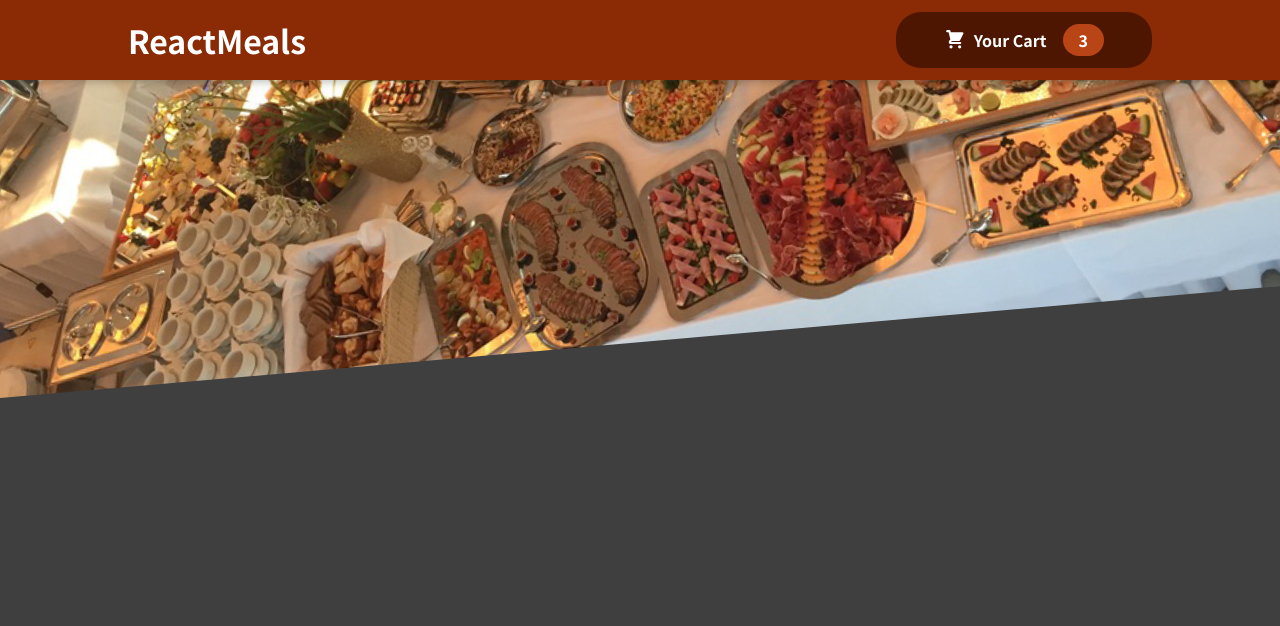
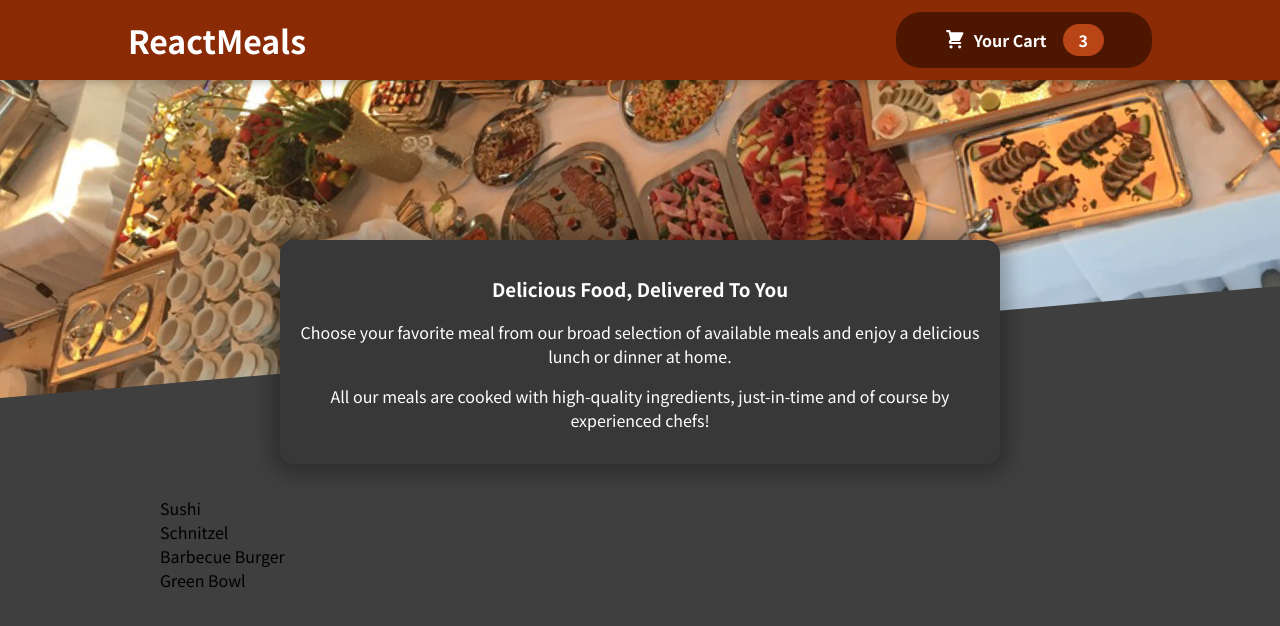
Before and after one commit to RahulFernando/Food-Ordering-React, a React (Create React App) app: page / in a window 1280 px wide. Shown: the top 626 px of the page. Built offline with nearby package versions, Linux system fonts and the light colour scheme.

Commit message:
meals component

```diff
--- a/src/App.js
+++ b/src/App.js
@@ -1,9 +1,13 @@
 import Header from "./components/Layout/Header";
+import Meals from "./components/Meals/meals";
 
 function App() {
   return (
     <>
       <Header />
+      <main>
+        <Meals />
+      </main>
     </>
   );
 }
--- /dev/null
+++ b/src/components/Meals/available.js
@@ -0,0 +1,44 @@
+import React from 'react';
+
+import classes from './available.module.css';
+
+const DUMMY_MEALS = [
+  {
+    id: 'm1',
+    name: 'Sushi',
+    description: 'Finest fish and veggies',
+    price: 22.99,
+  },
+  {
+    id: 'm2',
+    name: 'Schnitzel',
+    description: 'A german specialty!',
+    price: 16.5,
+  },
+  {
+    id: 'm3',
+    name: 'Barbecue Burger',
+    description: 'American, raw, meaty',
+    price: 12.99,
+  },
+  {
+    id: 'm4',
+    name: 'Green Bowl',
+    description: 'Healthy...and green...',
+    price: 18.99,
+  },
+];
+
+const Available = () => {
+    const mealsList = DUMMY_MEALS.map(meal => <li>{meal.name}</li>);
+
+  return (
+    <section className={classes.meals}>
+      <ul>
+          {mealsList}
+      </ul>
+    </section>
+  );
+};
+
+export default Available;
--- /dev/null
+++ b/src/components/Meals/available.module.css
@@ -0,0 +1,24 @@
+.meals {
+    max-width: 60rem;
+    width: 90%;
+    margin: 2rem auto;
+    animation: meals-appear 1s ease-out forwards;
+  }
+
+  .meals ul {
+    list-style: none;
+    margin: 0;
+    padding: 0;
+  }
+
+  @keyframes meals-appear {
+    from {
+      opacity: 0;
+      transform: translateY(3rem);
+    }
+
+    to {
+      opacity: 1;
+      transform: translateY(0);
+    }
+  }
--- /dev/null
+++ b/src/components/Meals/meals.js
@@ -0,0 +1,16 @@
+import React from 'react';
+
+// components
+import Summary from './summary';
+import Available from './available';
+
+const Meals = () => {
+  return (
+    <>
+      <Summary />
+      <Available />
+    </>
+  );
+};
+
+export default Meals;
--- /dev/null
+++ b/src/components/Meals/meals.module.css
@@ -0,0 +1,18 @@
+.summary {
+    text-align: center;
+    max-width: 45rem;
+    width: 90%;
+    margin: auto;
+    margin-top: -10rem;
+    position: relative;
+    background-color: #383838;
+    color: white;
+    border-radius: 14px;
+    padding: 1rem;
+    box-shadow: 0 1px 18px 10px rgba(0, 0, 0, 0.25);
+  }
+
+  .summary h2 {
+    font-size: 2rem;
+    margin-top: 0;
+  }
--- /dev/null
+++ b/src/components/Meals/summary.js
@@ -0,0 +1,21 @@
+import React from 'react';
+
+import classes from './meals.module.css';
+
+const Summary = () => {
+  return (
+    <section className={classes.summary}>
+      <h3>Delicious Food, Delivered To You</h3>
+      <p>
+        Choose your favorite meal from our broad selection of available meals
+        and enjoy a delicious lunch or dinner at home.
+      </p>
+      <p>
+        All our meals are cooked with high-quality ingredients, just-in-time and
+        of course by experienced chefs!
+      </p>
+    </section>
+  );
+};
+
+export default Summary;
```
Also changed, not shown: 1 other file (tests, documents, lock files or other folders).
